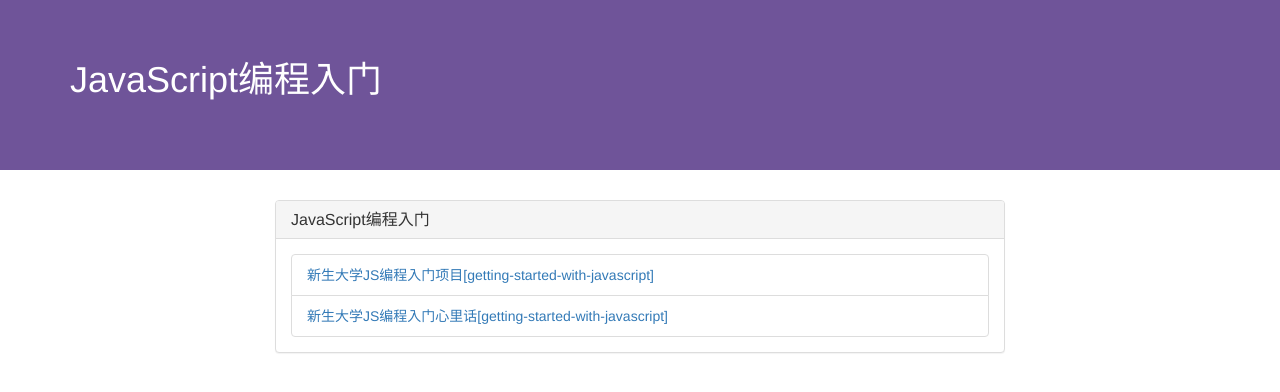
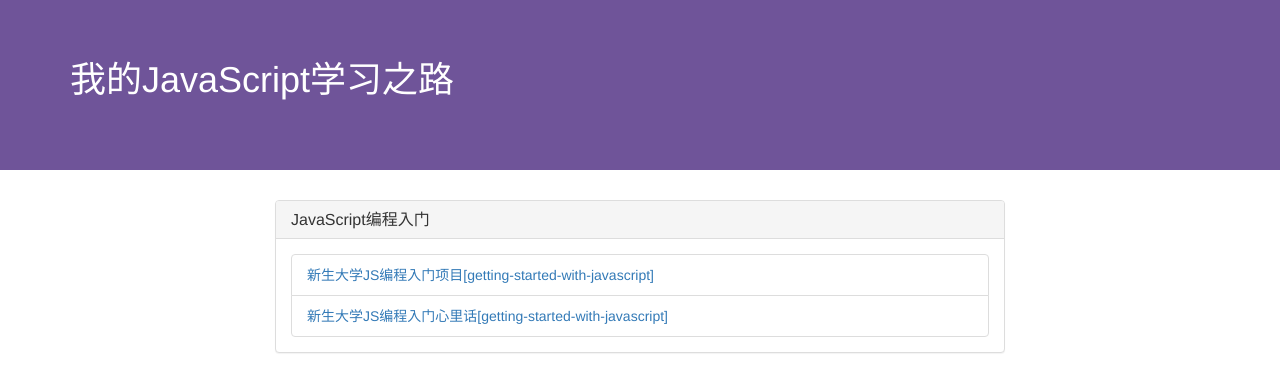
Before and after one commit to loujiexuan/web, a plain HTML site: page index.html in a window 1280 px wide. Drawn offline with nearby package versions, Linux system fonts and the light colour scheme.

Commit message:
Update index.html

```diff
--- a/index.html
+++ b/index.html
@@ -12,7 +12,7 @@
 <div>
   <div class="main-header">
     <div class="container">
-      <h1>JavaScript编程入门</h1>
+      <h1>我的JavaScript学习之路</h1>
     </div>
   </div>
   <div class="container">
```
